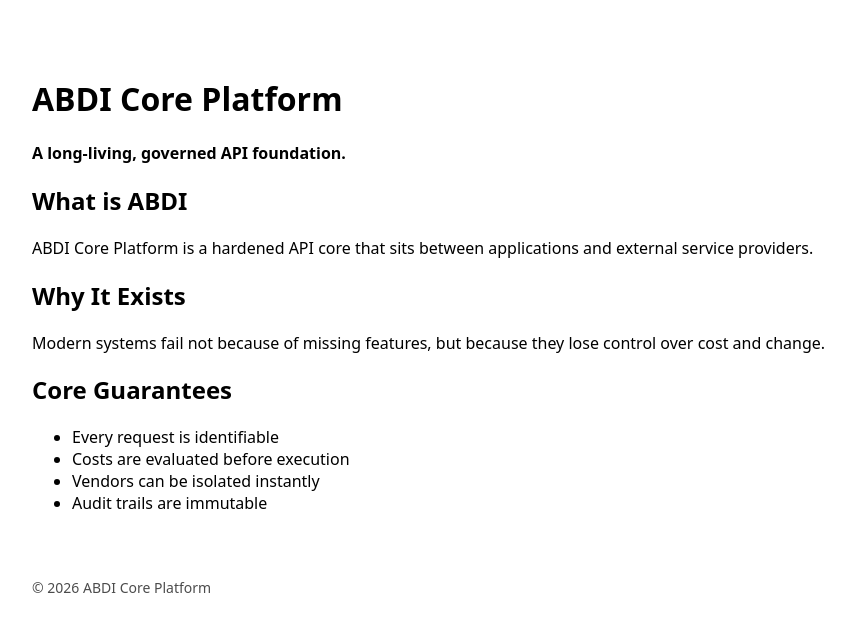
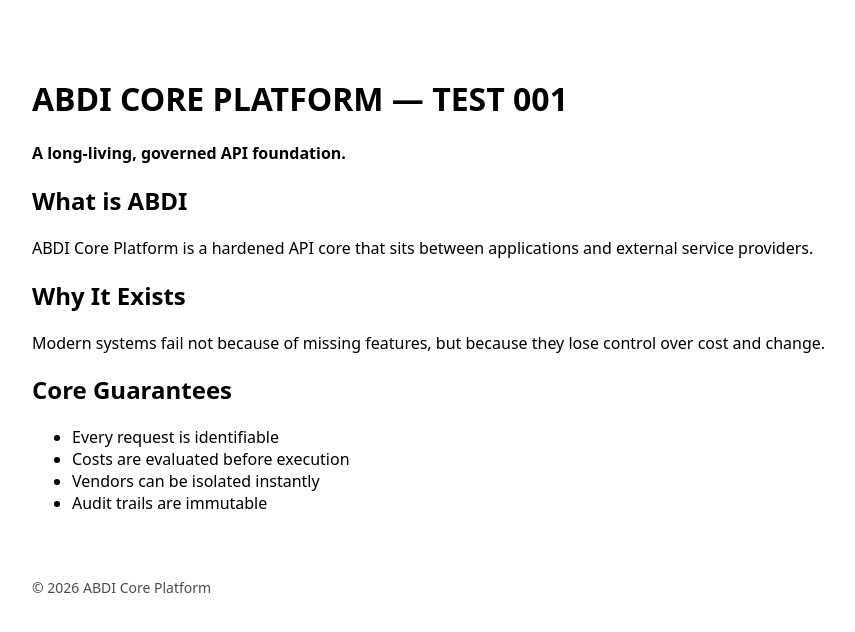
Before and after one commit to slee17an-spec/abdi-website, a Next.js app: page / in a window 1280 px wide. Shown: the top 632 px of the page, without its empty margins (128-983 px from the left). Built offline with nearby package versions, Linux system fonts and the light colour scheme.

Commit message:
TEST: force visible landing change

```diff
--- a/app/page.jsx
+++ b/app/page.jsx
@@ -1,7 +1,7 @@
 export default async function Home() {
   return (
     <main style={{ padding: 48, maxWidth: 960, margin: "0 auto", fontFamily: "system-ui" }}>
-      <h1>ABDI Core Platform</h1>
+	<h1>ABDI CORE PLATFORM — TEST 001</h1>
       <p><strong>A long-living, governed API foundation.</strong></p>
 
       <section>
```
